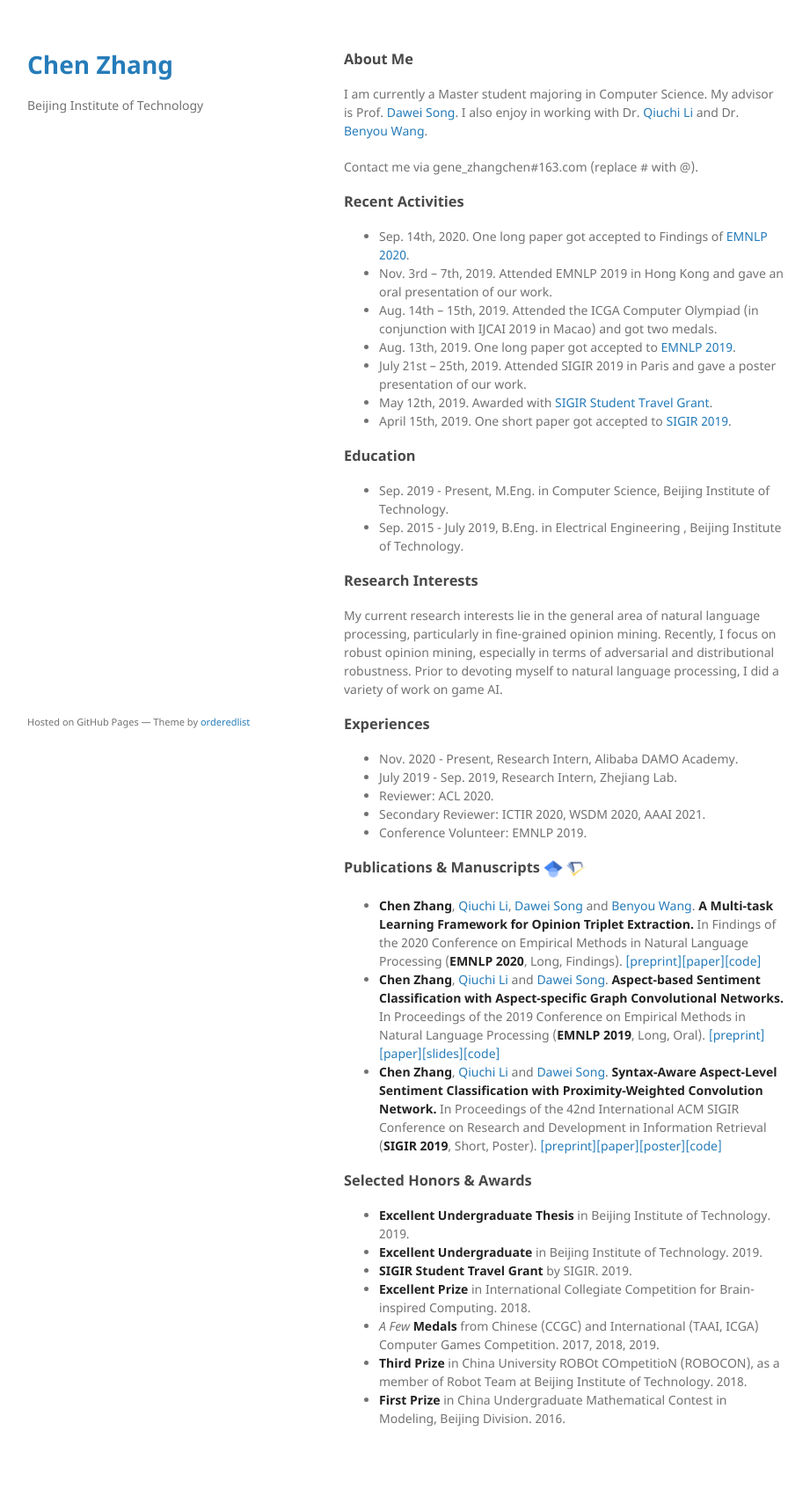
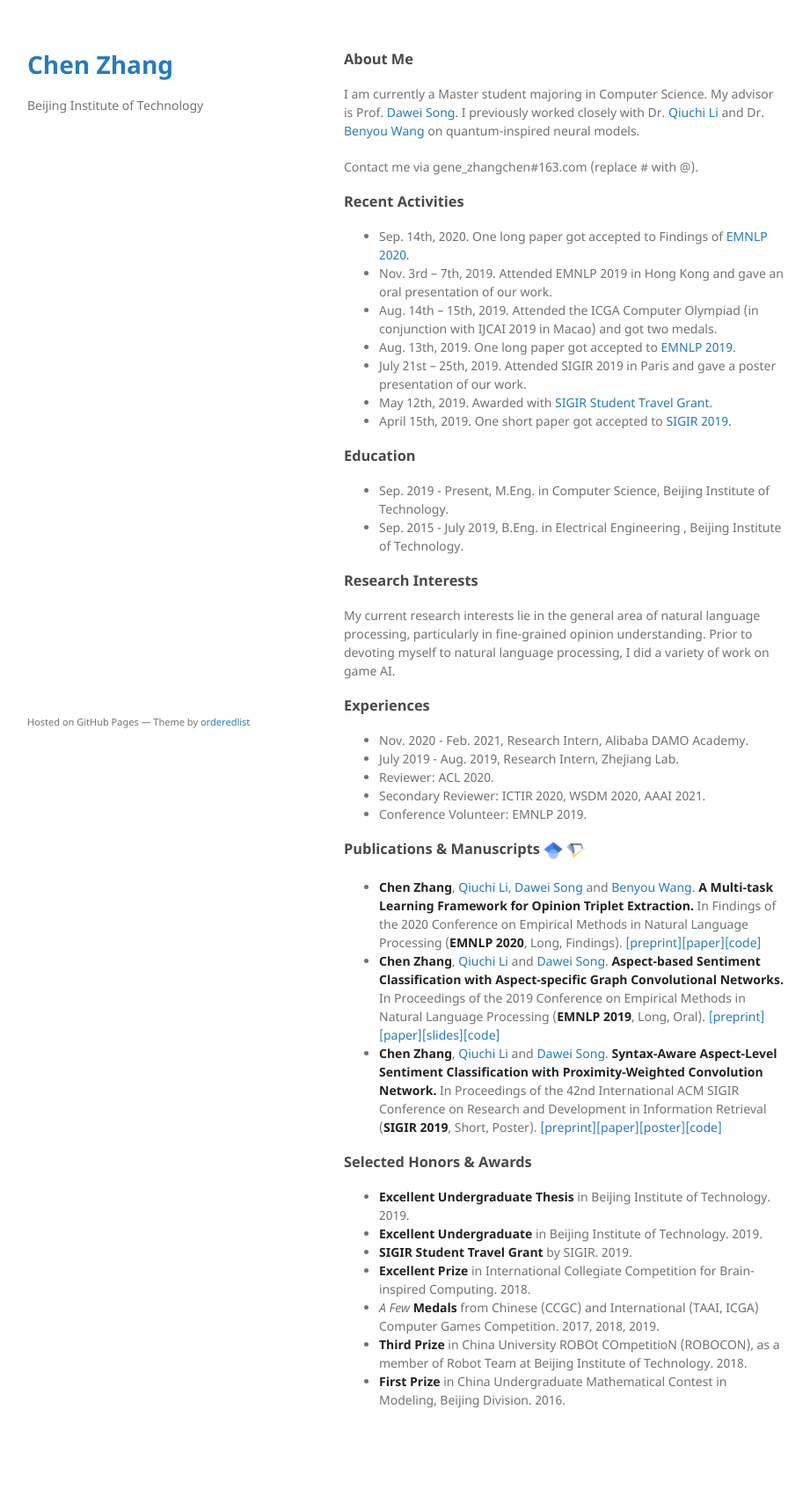
Before and after one commit to GeneZC/genezc.github.io, a Jekyll site: the page built from index.md, in a window 1280 px wide. Shown: the whole page at 88% size, without its empty margins (179-1100 px from the left). Built offline with Jekyll 4.4.1, drawn with Linux system fonts in a browser that asks for light colours; our own code applies the rules of GitHub Pages for plain Markdown files; after the commit the page ends 1672 px from its top, so only the background shows below that.

Commit message:
Update index.md

```diff
--- a/index.md
+++ b/index.md
@@ -4,7 +4,7 @@ layout: default
 
 ### About Me
 
-I am currently a Master student majoring in Computer Science. My advisor is Prof. [Dawei Song](http://cs.bit.edu.cn/szdw/jsml/js/sdw/index.htm). I also enjoy in working with Dr. [Qiuchi Li](https://qiuchili.github.io) and Dr. [Benyou Wang](https://wabyking.github.io/old).
+I am currently a Master student majoring in Computer Science. My advisor is Prof. [Dawei Song](http://cs.bit.edu.cn/szdw/jsml/js/sdw/index.htm). I previously worked closely with Dr. [Qiuchi Li](https://qiuchili.github.io) and Dr. [Benyou Wang](https://wabyking.github.io/old) on quantum-inspired neural models.
 
 Contact me via gene_zhangchen#163.com (replace # with @).
 
@@ -25,12 +25,12 @@ Contact me via gene_zhangchen#163.com (replace # with @).
 
 ### Research Interests
 
-My current research interests lie in the general area of natural language processing, particularly in fine-grained opinion mining. Recently, I focus on robust opinion mining, especially in terms of adversarial and distributional robustness. Prior to devoting myself to natural language processing, I did a variety of work on game AI.
+My current research interests lie in the general area of natural language processing, particularly in fine-grained opinion understanding. Prior to devoting myself to natural language processing, I did a variety of work on game AI.
 
 ### Experiences
 
-* Nov. 2020 - Present, Research Intern, Alibaba DAMO Academy.
-* July 2019 - Sep. 2019, Research Intern, Zhejiang Lab.
+* Nov. 2020 - Feb. 2021, Research Intern, Alibaba DAMO Academy.
+* July 2019 - Aug. 2019, Research Intern, Zhejiang Lab.
 * Reviewer: ACL 2020.
 * Secondary Reviewer: ICTIR 2020, WSDM 2020, AAAI 2021.
 * Conference Volunteer: EMNLP 2019.
```
